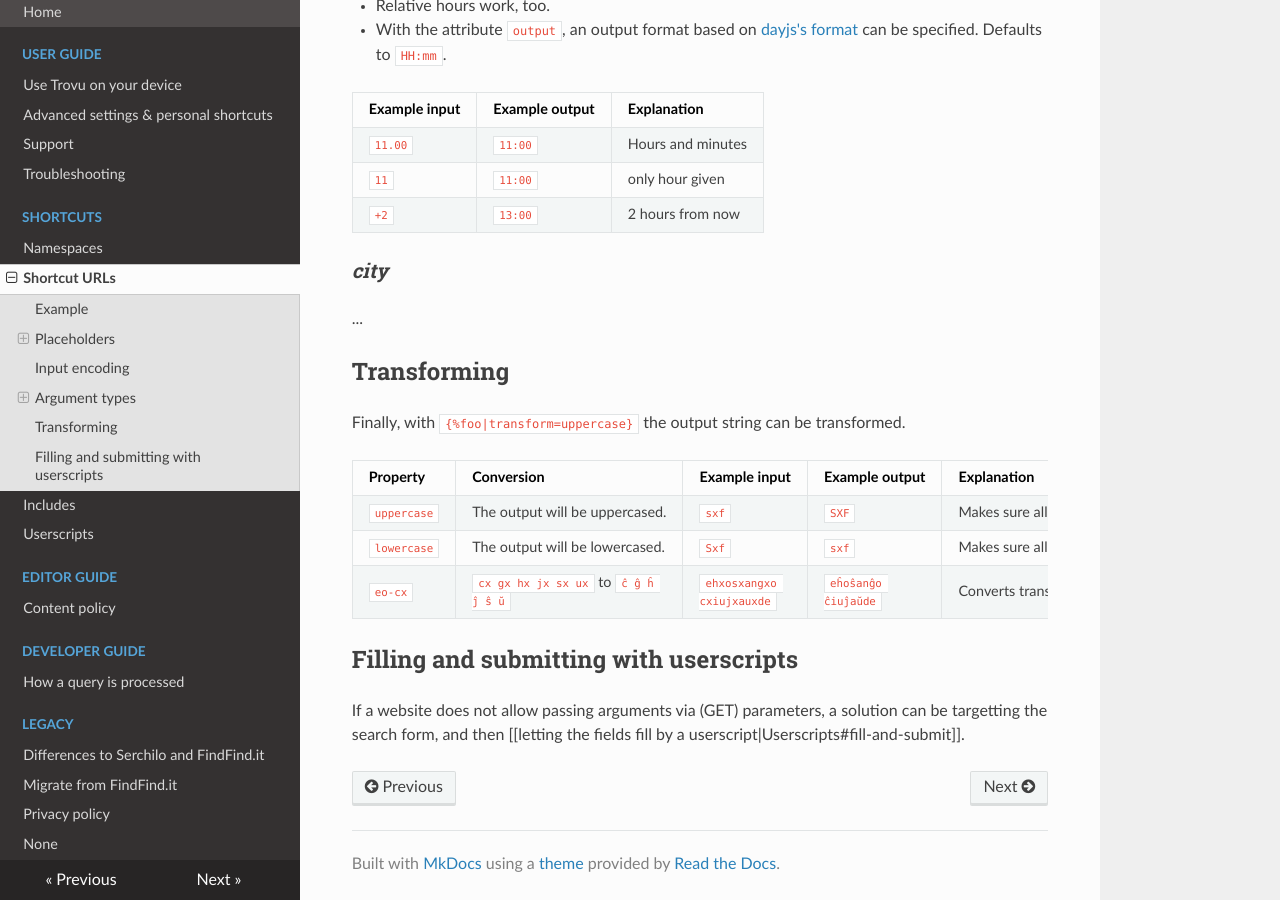
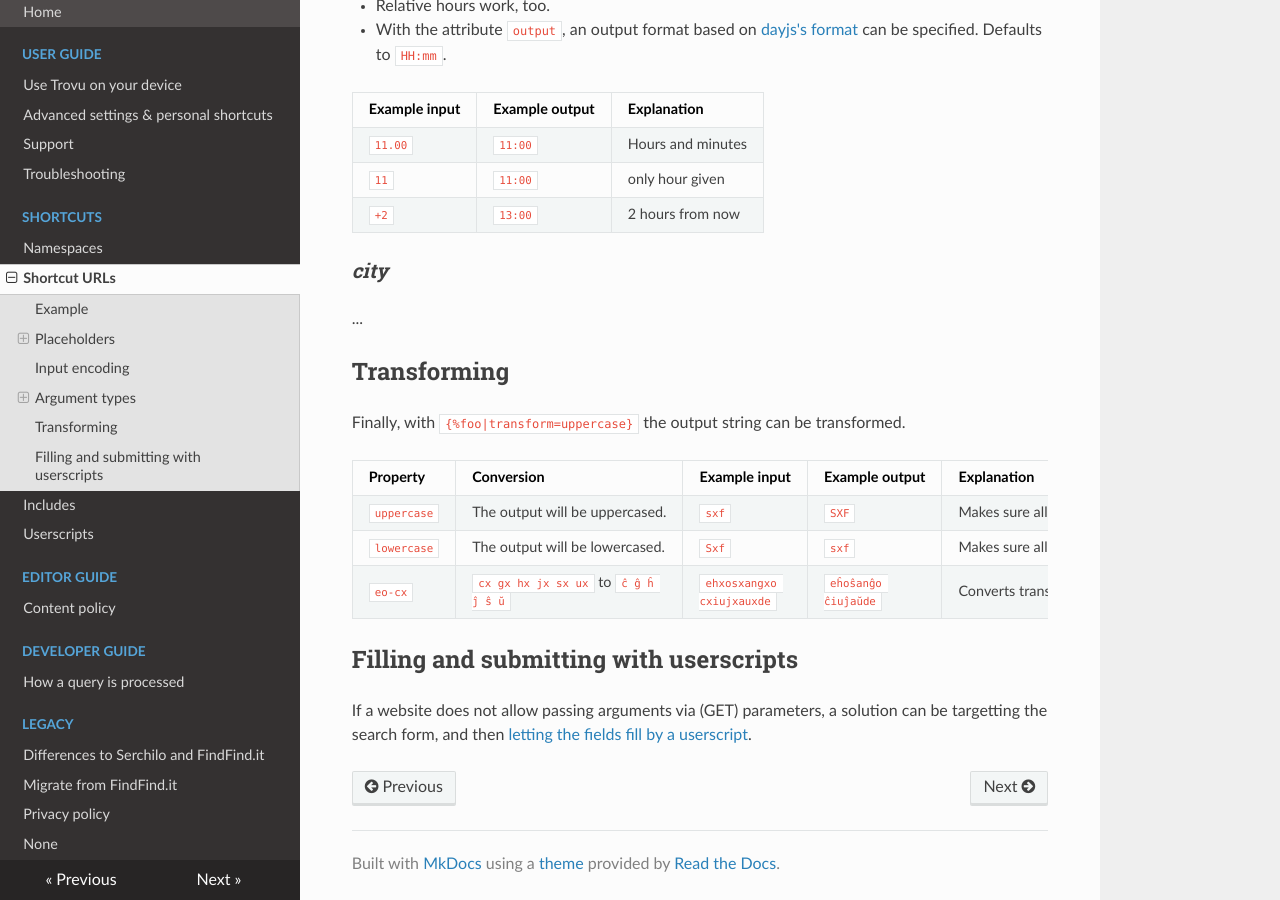
Before and after one commit to trovu/trovu, an MkDocs documentation site: the page built from docs/shortcuts/urls.md, in a window 1280 px wide and 900 px high, scrolled down 2084 px. Built offline with MkDocs 1.6.1, drawn with Linux system fonts in a browser that asks for light colours; nearby versions of some CDN libraries.

Commit message:
Fix more links.

```diff
--- a/docs/shortcuts/urls.md
+++ b/docs/shortcuts/urls.md
@@ -93,4 +93,4 @@ Finally, with `{%foo|transform=uppercase}` the output string can be transformed.
 
 ## Filling and submitting with userscripts
 
-If a website does not allow passing arguments via (GET) parameters, a solution can be targetting the search form, and then [[letting the fields fill by a userscript|Userscripts#fill-and-submit]].
+If a website does not allow passing arguments via (GET) parameters, a solution can be targetting the search form, and then [letting the fields fill by a userscript](userscripts.md#fill-and-submit).
```
Also changed, not shown: docs/shortcuts/includes.md (+1 -1 lines), docs/shortcuts/namespaces.md (+1 -1 lines), docs/users/integration.md (+1 -1 lines), docs/users/support.md (+1 -1 lines).
